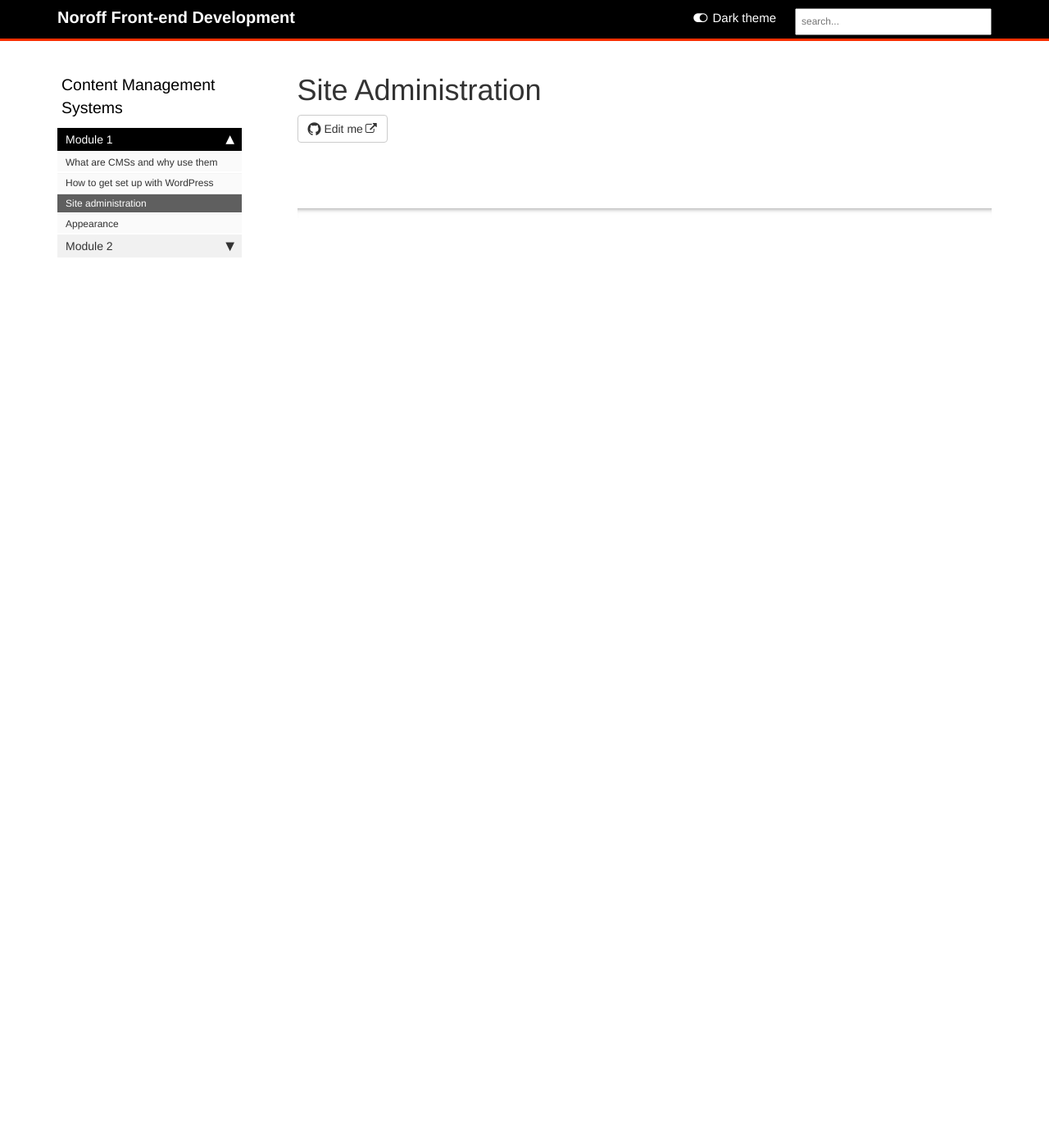
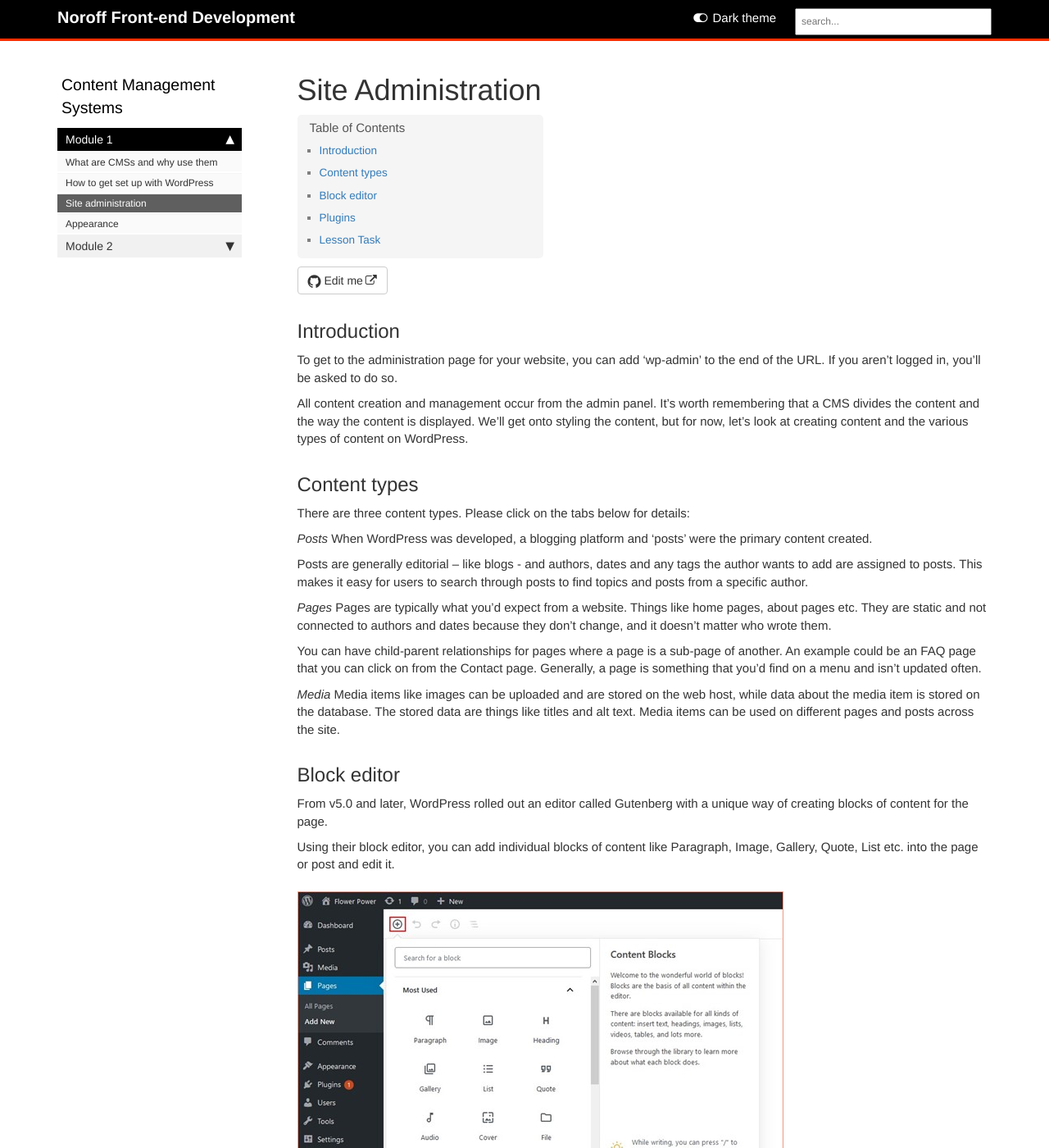
Before and after one commit to AmberBentley/content-feu, a Jekyll site: the page built from pages/cms/site-administration.md, in a window 1280 px wide and 1400 px high. Shown: the whole window at 82% size. Built offline with Jekyll 4.4.1, drawn with Linux system fonts in a browser that asks for light colours; comment, search, counter and statistics services are not loaded; some of the changed text lies outside the part shown.

Commit message:
CMS Module 1 Lesson 3 added
Site administration

```diff
--- a/pages/cms/site-administration.md
+++ b/pages/cms/site-administration.md
@@ -6,3 +6,60 @@ sidebar: cms
 permalink: cms/site-administration.html
 folder: cms
 ---
+## Introduction
+
+To get to the administration page for your website, you can add ‘wp-admin’ to the end of the URL. If you aren’t logged in, you’ll be asked to do so.
+
+All content creation and management occur from the admin panel. It’s worth remembering that a CMS divides the content and the way the content is displayed. We’ll get onto styling the content, but for now, let’s look at creating content and the various types of content on WordPress.
+
+## Content types
+
+There are three content types. Please click on the tabs below for details:
+
+_Posts_
+When WordPress was developed, a blogging platform and ‘posts’ were the primary content created.
+
+Posts are generally editorial – like blogs - and authors, dates and any tags the author wants to add are assigned to posts. This makes it easy for users to search through posts to find topics and posts from a specific author.
+
+_Pages_
+Pages are typically what you’d expect from a website. Things like home pages, about pages etc. They are static and not connected to authors and dates because they don’t change, and it doesn’t matter who wrote them.
+
+You can have child-parent relationships for pages where a page is a sub-page of another. An example could be an FAQ page that you can click on from the Contact page. Generally, a page is something that you’d find on a menu and isn’t updated often.
+
+_Media_
+Media items like images can be uploaded and are stored on the web host, while data about the media item is stored on the database. The stored data are things like titles and alt text. Media items can be used on different pages and posts across the site.
+
+## Block editor
+
+From v5.0 and later, WordPress rolled out an editor called Gutenberg with a unique way of creating blocks of content for the page.
+
+Using their block editor, you can add individual blocks of content like Paragraph, Image, Gallery, Quote, List etc. into the page or post and edit it.
+
+![Block editor](../../images/cms/1-3-blockeditor.jpg)
+
+The WordPress admin panel is quite intuitive, but if you want more information about how to set up the admin panel and use all the elements correctly, you can look at the following video.
+
+**WATCH**
+Video: [WordPress 5 Essential Training](https://www.linkedin.com/learning/wordpress-5-essential-training/wordpress-an-introduction?u=43268076)
+
+## Plugins
+
+If you are looking for added functionality for your site beyond the standard WordPress installation, a good place to look is for a plugin.
+
+A plugin is a piece of software written on PHP which you can download and install to your WordPress site. Using plugins can speed up the development of a project and means you can get quite a lot of functionality without needing knowledge of how it was created.
+
+Most plugins are free with limited functionality. You pay extra for added functionality.
+
+![Plugins](../../images/cms/1-3-plugins.jpg)
+
+The following video covers content management and introduces you to the WordPress block editor.
+
+You can watch the video further if you’re interested and want to learn more about the block editor.
+
+**WATCH**
+Video: [WordPress 5 Essential Training](https://www.linkedin.com/learning/wordpress-5-essential-training/the-three-main-content-types-of-wordpress?u=43268076)
+2. Content Management (11m)
+
+## Lesson Task
+### Brief
+Create a page on the WordPress admin panel and take some time to familiarise yourself with the block editor by adding various blocks to the page. See what is available and how it works.
```
Also changed, not shown: images/cms/1-3-blockeditor.jpg (added), images/cms/1-3-plugins.jpg (added).
